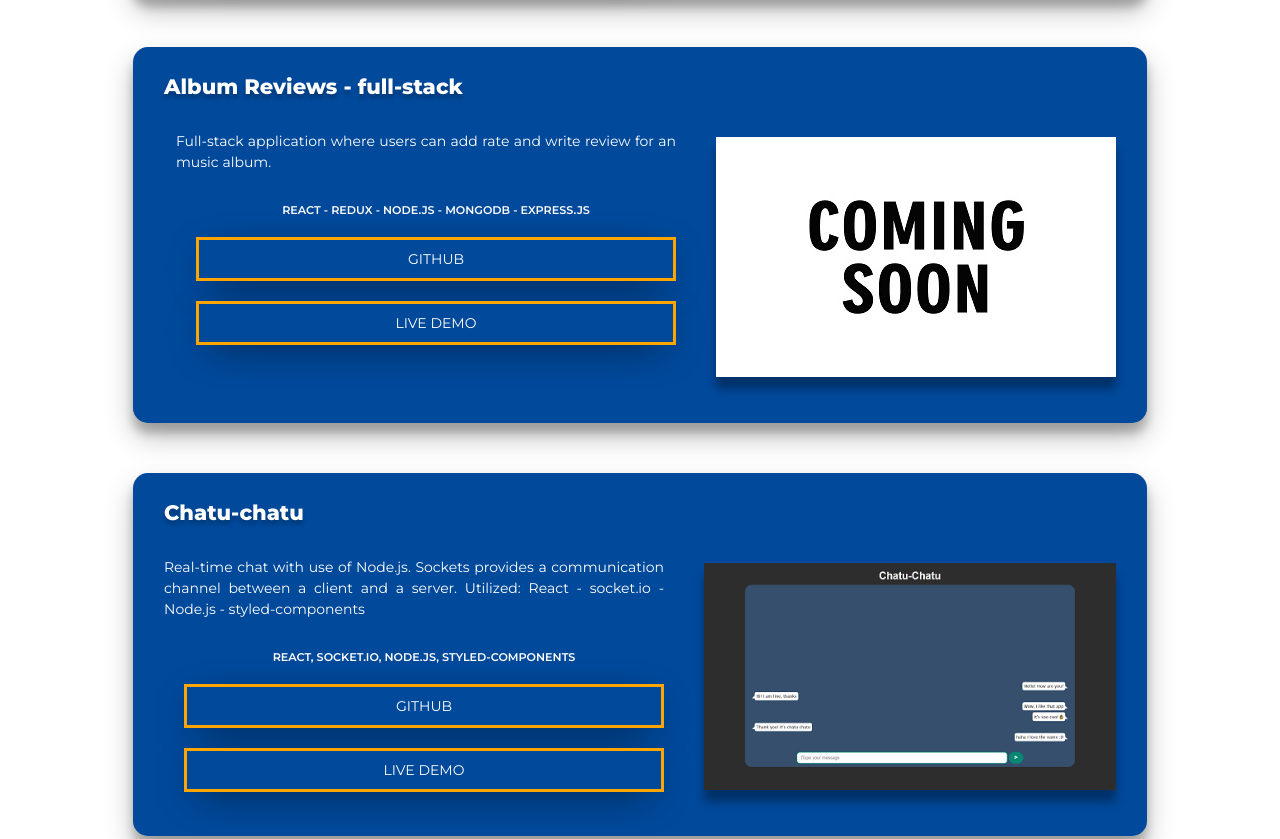
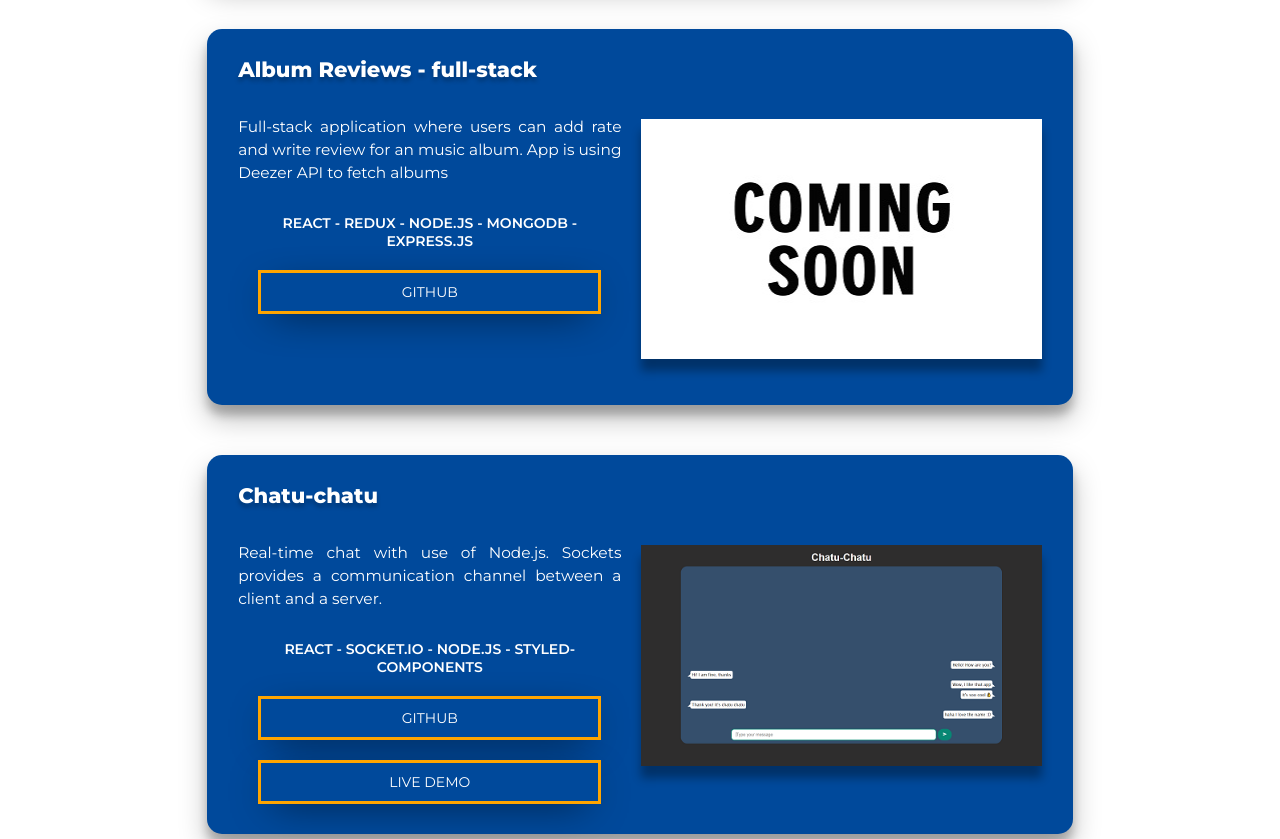
Before and after one commit to axon7/NEW-PORTFOLIO, a Gatsby site: page / in a window 1280 px wide. Shown: the part 1875-2714 px from the top of the page. Built offline with nearby package versions, Linux system fonts and the light colour scheme; Gatsby itself is replaced by a stand-in of ours.

Commit message:
Update project text

```diff
--- a/src/components/Project.js
+++ b/src/components/Project.js
@@ -4,9 +4,7 @@ import ButtonLink from "./ButtonLink"
 const ProjectLink = styled.a`
   margin-bottom: 2rem;
   margin-top: 20px;
-  &:nth-child(1) {
-    /* margin-top: 2rem; */
-  }
+
   :hover {
     opacity: 0.6;
     transition: 0.2s;
@@ -15,6 +13,7 @@ const ProjectLink = styled.a`
 
   @media (min-width: 1024px) {
     margin-left: 20px;
+    width: 65%;
   }
 `
 
@@ -40,7 +39,7 @@ const Description = styled.p`
   max-width: 500px;
 
   @media (min-width: 1024px) {
-    margin-right: 20px;
+    font-size: 1.1em;
   }
 `
 const Utilized = styled.p`
@@ -48,12 +47,15 @@ const Utilized = styled.p`
   font-size: 0.8em;
   text-transform: uppercase;
   text-align: center;
+
+  @media (min-width: 1024px) {
+    font-size: 1em;
+  }
 `
 
 const Image = styled.img`
   box-shadow: 0px 12px 9px 0px rgba(0, 0, 0, 0.33);
   width: 100%;
-  max-width: 412px;
 `
 
 const ImageAndText = styled.div`
@@ -75,8 +77,13 @@ const Project = props => (
         <div>
           <Description>{props.text}</Description>
           <Utilized>{props.utilized}</Utilized>
-          <ButtonLink href={props.linkGithub}>GITHUB</ButtonLink>
-          <ButtonLink href={props.linkGithub}>LIVE DEMO</ButtonLink>
+          {props.linkGithub ? (
+            <ButtonLink href={props.linkGithub}>GITHUB</ButtonLink>
+          ) : null}
+
+          {props.link ? (
+            <ButtonLink href={props.link}>LIVE DEMO</ButtonLink>
+          ) : null}
         </div>
       </ImageAndText>
     </ProjectCard>
--- a/src/components/ProjectList.js
+++ b/src/components/ProjectList.js
@@ -9,8 +9,6 @@ import comingsoon from "../images/projectimages/comingsoon.jpg"
 
 const StyledWrapper = styled.div`
   margin-top: 20px;
-  width: 100%;
-  height: 100%;
   display: flex;
   justify-content: center;
   align-items: center;
@@ -22,7 +20,7 @@ const ProjectsList = styled.section`
   justify-items: center;
   flex-direction: column;
   height: 100%;
-  margin: 10%;
+  margin: 3% 10%;
 `
 
 // const ProjectDescription = styled.div``
@@ -40,25 +38,25 @@ const ProjectList = () => (
         text="Application fetches clothes data from ASOS.com API. User can
         search by name, sort, load more items and add them to the basket.
         Chingu Store was created in the team of 3 people. I learned a lot about Git workflow and project management.
+
         ⚠ Live demo currently offline"
       />
       <Project
         title="Album Reviews - full-stack"
         image={comingsoon}
         link=""
-        linkGithub=""
-        text="Full-stack application where users can add rate and write review for an music album. "
+        linkGithub="https://github.com/axon7/AlbumReviews"
+        text="Full-stack application where users can add rate and write review for an music album. App is using Deezer API to fetch albums"
         utilized="React - Redux - Node.js - MongoDB - Express.js"
       />
       <Project
         title="Chatu-chatu"
-        utilized="React, socket.io, Node.js, styled-components"
+        utilized="React - socket.io - Node.js - styled-components"
         image={chatuchatu}
         link="http://chatu-chatu.herokuapp.com/"
         linkGithub="https://github.com/axon7/chatu-chatu"
         text="Real-time chat with use of Node.js. Sockets provides a communication channel between
-        a client and a server.
-        Utilized: React - socket.io - Node.js - styled-components"
+        a client and a server."
       />
       <Project
         title="Weather App"
```
